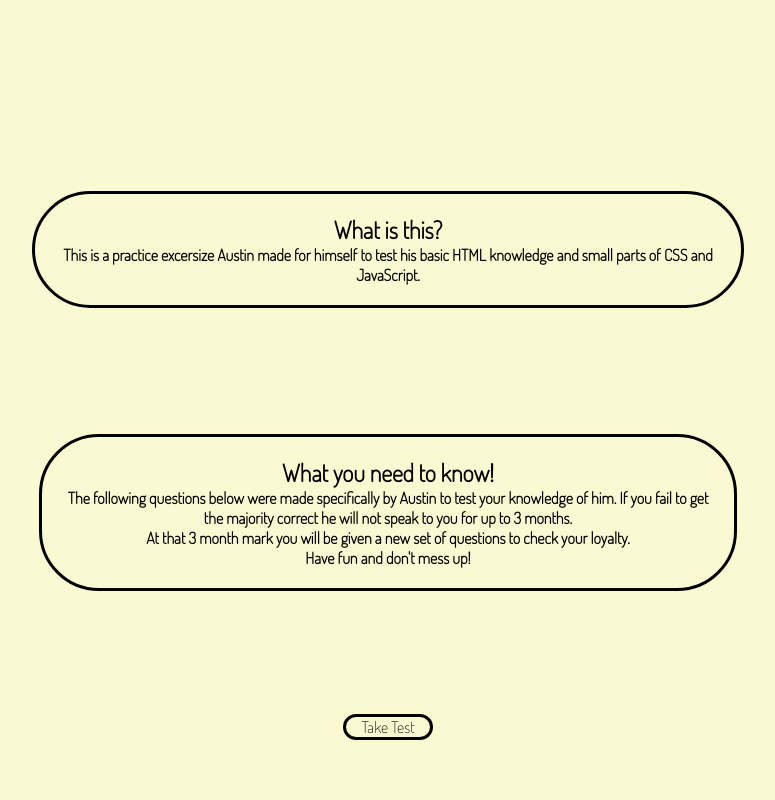
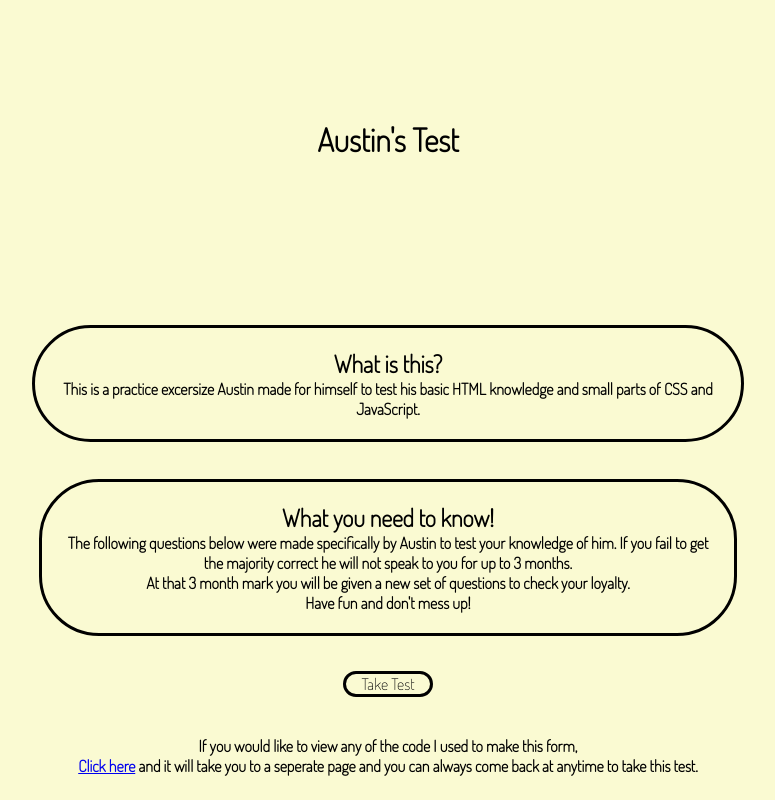
Before and after one commit to AustinFrancis01/Austins-first-repo, a plain HTML site: page index.html in a window 1280 px wide. Shown: the whole page, without its empty margins (252-1027 px from the left). Drawn offline with Linux system fonts and the light colour scheme.

Commit message:
Form v9
Final edits

```diff
--- /dev/null
+++ b/code-styles.css
@@ -0,0 +1,51 @@
+* {
+    padding: 0px;
+    margin: 0px;
+    font-family: 'Dosis', sans-serif;
+
+}
+
+body{
+    background-color: #1f2127;
+}
+
+.text{
+    display: flex;
+    flex-wrap: wrap;
+    justify-content: center;
+    align-items: center;
+}
+
+h1, h2{
+    color: #fff;
+    text-align: center;
+    min-width: 100%;
+    margin-top: 10px;
+}
+
+h3, p{
+    /* border: solid red; */
+    color: rgb(163, 191, 245);
+    text-align: center;
+    max-width: 53%;
+    min-width: 52%;
+
+}
+
+.img{
+    display: flex;
+    flex-wrap: wrap;
+    justify-content: center;
+    max-width: 100%;
+    min-height: 100vh;
+
+}
+
+img{
+    max-width: 420px;
+    max-height: 932px;
+    border: solid white 3px;
+    border-radius: 10%;
+    margin: 5px 1px;
+
+}
--- a/index.html
+++ b/index.html
@@ -13,6 +13,9 @@
 <body>
     <div class="container">
 
+        <div class="header">
+            <h1>Austin's Test</h1>
+        </div>
         <div class="intro">
             <h2>What is this?</h2>
             <p>This is a practice excersize Austin made for himself to test his basic HTML knowledge and small parts of CSS and JavaScript.</p>
@@ -28,7 +31,11 @@
         <div class="bttn">
             <a href="test.html">Take Test</a>
         </div>
+        <div class="footer">
+            <p>If you would like to view any of the code I used to make this form,<br> <a href="code.html" target="_blank">Click here</a> and it will take you to a seperate page and you can always come back at anytime to take this test.</p>
+        </div>
     </div>
+
 
 
 </body>
--- a/styles.css
+++ b/styles.css
@@ -3,6 +3,14 @@
     margin: 0px;
     font-family: 'Dosis', sans-serif;
 
+}
+
+.header{
+    min-width: 100%;
+    display: flex;
+    justify-content: center;
+    align-items: center;
+    padding-top: 100px;
 }
 
 .container{
@@ -60,3 +68,15 @@ p{
 
 
 }
+
+.footer{
+    display: flex;
+    flex-wrap: wrap;
+    justify-content: center;
+    align-items: center;
+    margin: 5px;
+}
+
+.footer p{
+    text-align: center;
+}
```
Also changed, not shown: code.html (added, +34 -0 lines), test.html (+9 -7 lines), Assets/IMGS/IMG_6861.jpeg (added), Assets/IMGS/IMG_6862.jpeg (added), Assets/IMGS/IMG_6863.jpeg (added), Assets/IMGS/IMG_6864.jpeg (added), Assets/IMGS/IMG_6865.jpeg (added), Assets/IMGS/IMG_6866.jpeg (added).
